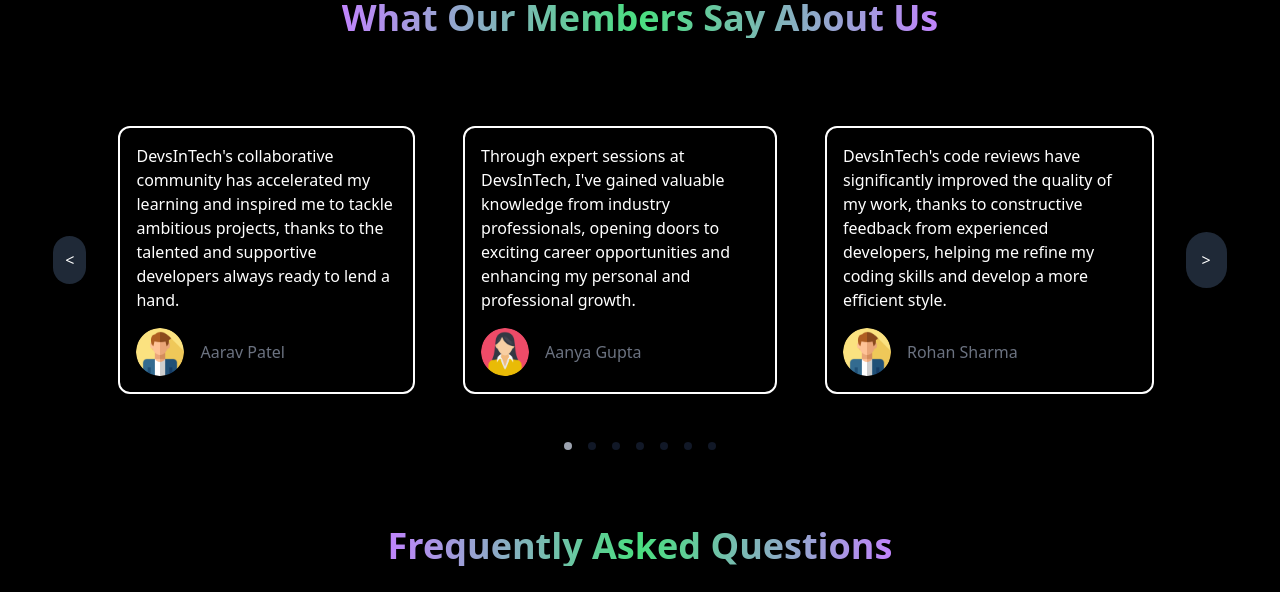
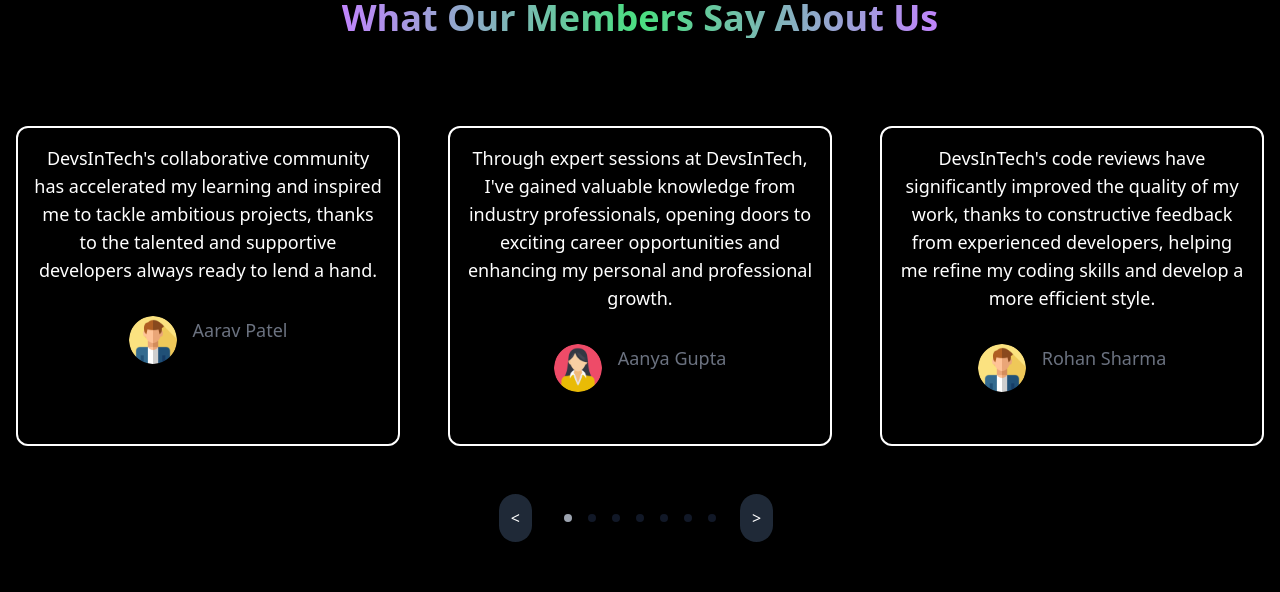
Before and after one commit to devs-in-tech/DevsInTech, a Next.js app: page / in a window 1280 px wide. Shown: the part 2860-3452 px from the top of the page. Built offline with nearby package versions, Linux system fonts and the light colour scheme.

Commit message:
enhance Carousel to AutoCarousel and button layout

```diff
--- a/src/components/testimonial.js
+++ b/src/components/testimonial.js
@@ -47,9 +47,9 @@ const testimonials = [
 ];
 
 const Testimonial = ({ testimonial }) => (
-  <div className="bg-black p-4 rounded-xl delay-150 hover:-translate-y-1 duration-300 hover:scale-110 md:m-6 m-2 mt-8 h-100 border-2 border-white">
+  <div className=" bg-black p-4 rounded-xl delay-150 hover:-translate-y-1 duration-300 hover:scale-110 md:m-6 m-2 mt-8 h-80 w-96 border-2 border-white  text-lg text-center justify-center items-center">
     <p className="text-white">{testimonial.text}</p>
-    <div className="flex items-center mt-4">
+    <div className="flex justify-center mt-8">
       <div className="flex-shrink-0">
         <img
           className="w-12 h-12 rounded-full"
@@ -67,46 +67,56 @@ const Testimonial = ({ testimonial }) => (
 const TestimonialCarousel = () => {
   const [current, setCurrent] = useState(0);
   const [numVisible, setNumVisible] = useState(3);
-
+  const [intervalId, setIntervalId] = useState(null);
   useEffect(() => {
     const handleResize = () => {
       const screenWidth = window.innerWidth;
-      if (screenWidth < 640) {
+      if (screenWidth <= 640) {
         setNumVisible(1);
-      } else if (screenWidth < 768) {
+      } else if (screenWidth >= 640 && screenWidth < 768) {
+        setNumVisible(2);
+      } else if (screenWidth >= 768 && screenWidth < 1024) {
         setNumVisible(2);
       } else {
         setNumVisible(3);
       }
     };
 
+    const startAutoCarousel = () => {
+      const id = setInterval(() => {
+        goToNext();
+      }, 5000);
+
+      return id;
+    };
+
     if (typeof window !== "undefined") {
       window.addEventListener("resize", handleResize);
     }
-
-    return () => {
-      if (typeof window !== "undefined") {
-        window.removeEventListener("resize", handleResize);
-      }
-    };
+    const intervalId = startAutoCarousel();
+    return () => clearInterval(intervalId);
   }, []);
 
   const visibleTestimonials = testimonials.slice(current, current + numVisible);
 
   const goToPrev = () => {
-    if (current === 0) {
-      setCurrent(testimonials.length - numVisible);
-    } else {
-      setCurrent(current - 1);
-    }
+    setCurrent((prev) => {
+      if (prev === 0) {
+        return testimonials.length - numVisible;
+      } else {
+        return prev - 1;
+      }
+    });
   };
 
   const goToNext = () => {
-    if (current === testimonials.length - numVisible) {
-      setCurrent(0);
-    } else {
-      setCurrent(current + 1);
-    }
+    setCurrent((prev) => {
+      if (prev + numVisible === testimonials.length) {
+        return 0;
+      } else {
+        return prev + 1;
+      }
+    });
   };
 
   return (
@@ -114,24 +124,20 @@ const TestimonialCarousel = () => {
       <Header name="What Our Members Say About Us" />
       <div className="flex flex-col items-center justify-center">
         <div className="flex items-center mb-6">
-          <button
-            onClick={goToPrev}
-            className="bg-gray-800 text-white rounded-full p-3 flex justify-center items-center mr-2"
-          >
-            {"<"}
-          </button>
           {visibleTestimonials.map((testimonial) => (
             <div key={testimonial.id}>
               <Testimonial testimonial={testimonial} />
             </div>
           ))}
-          <button
-            onClick={goToNext}
-            className="bg-gray-800 text-white rounded-full p-4 flex justify-center items-center ml-2"
-          >
-            {">"}
-          </button>
         </div>
+      </div>
+      <div className="flex justify-center items-center gap-4">
+        <button
+          onClick={goToPrev}
+          className="bg-gray-800 text-white rounded-full p-3 flex justify-center items-center mr-2"
+        >
+          {"<"}
+        </button>
         <div className="flex justify-center">
           {testimonials.map((testimonial, index) => (
             <div
@@ -143,6 +149,12 @@ const TestimonialCarousel = () => {
             ></div>
           ))}
         </div>
+        <button
+          onClick={goToNext}
+          className="bg-gray-800 text-white rounded-full p-3 flex justify-center items-center mr-2"
+        >
+          {">"}
+        </button>
       </div>
     </div>
   );
```
